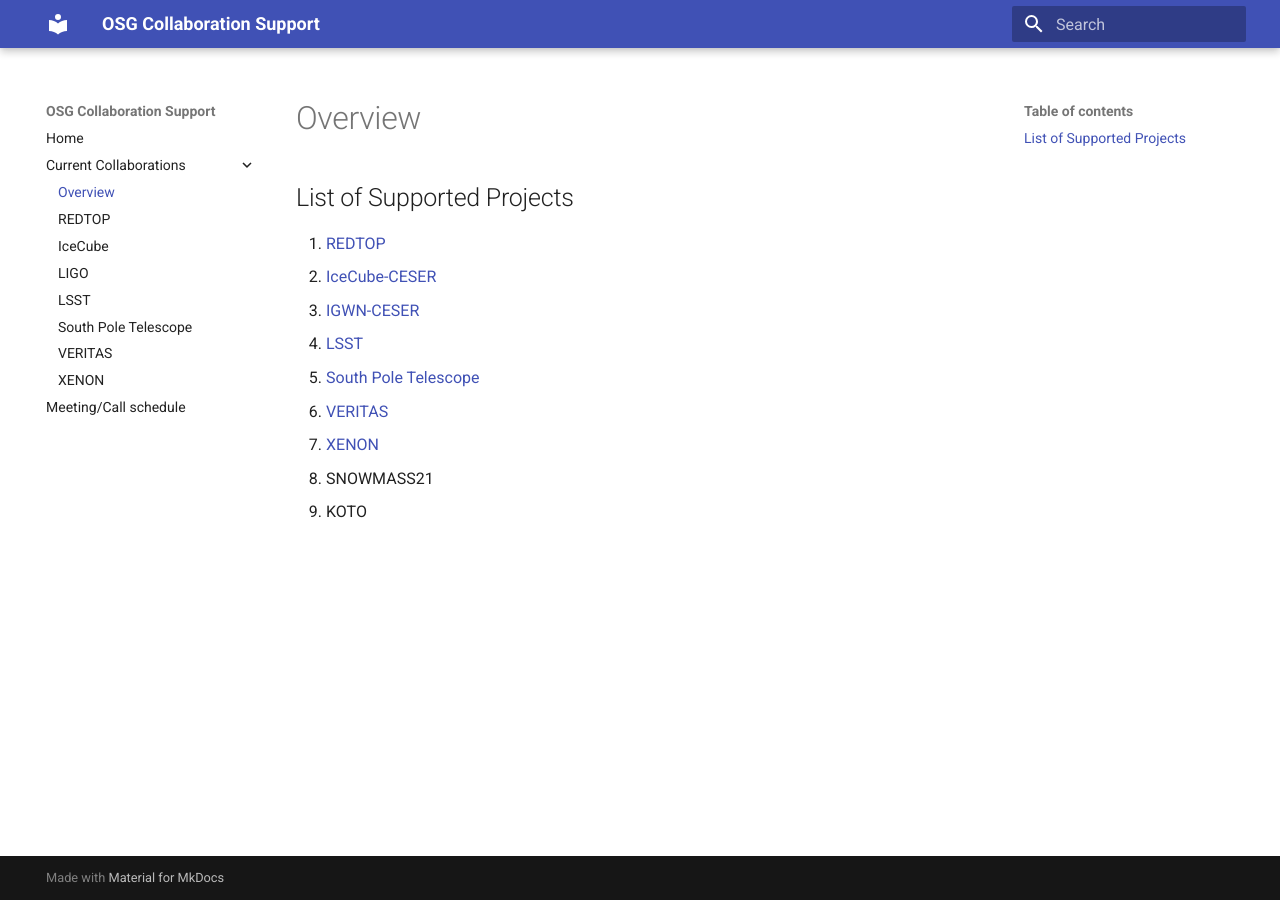
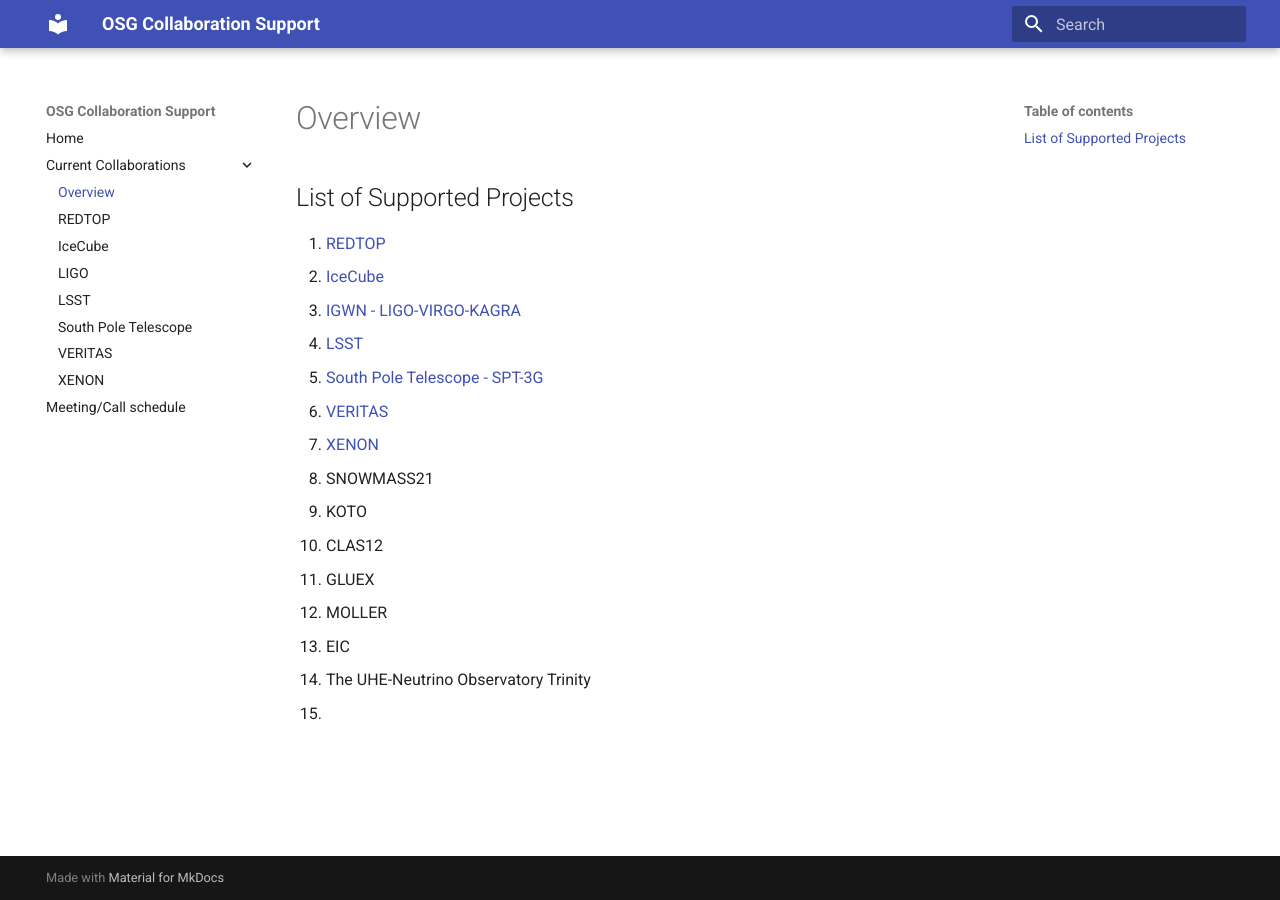
Before and after one commit to osg-htc/collaboration-support, an MkDocs documentation site: the page built from docs/projects/project-list.md, in a window 1280 px wide. Built offline with MkDocs 1.6.1 and Material for MkDocs 9.7.7, drawn with Linux system fonts in a browser that asks for light colours.

Commit message:
Update project-list.md
updating list

```diff
--- a/docs/projects/project-list.md
+++ b/docs/projects/project-list.md
@@ -1,11 +1,17 @@
 ## List of Supported Projects
 
 1. [REDTOP](Redtop.md)
-2. [IceCube-CESER](icecube.md)
-3. [IGWN-CESER](ligo.md)
+2. [IceCube](icecube.md)
+3. [IGWN - LIGO-VIRGO-KAGRA](ligo.md)
 4. [LSST](lsst.md)
-6. [South Pole Telescope](spt.md)
+6. [South Pole Telescope - SPT-3G](spt.md)
 7. [VERITAS](veritas.md)
 8. [XENON](xenon.md)
 9. SNOWMASS21
 9. KOTO
+10. CLAS12
+11. GLUEX
+12. MOLLER
+13. EIC
+14. The UHE-Neutrino Observatory Trinity
+15.
```
